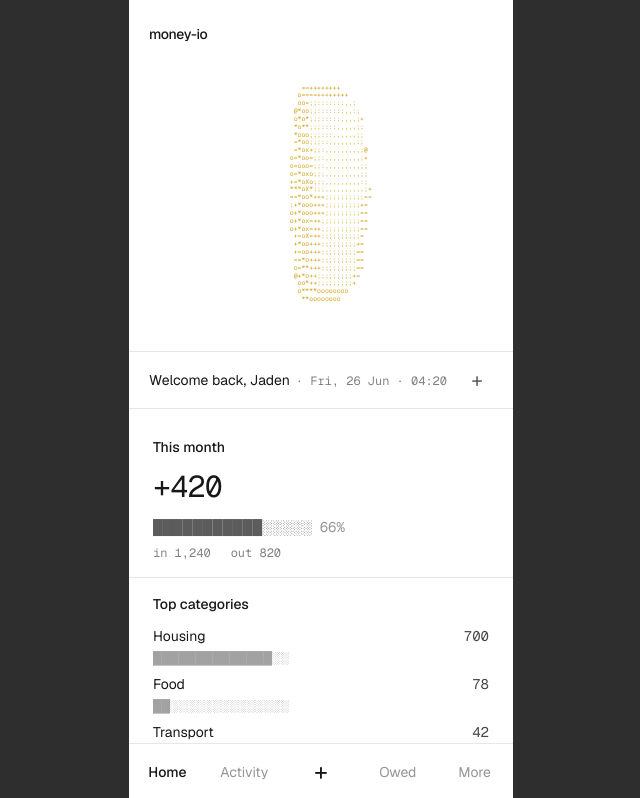
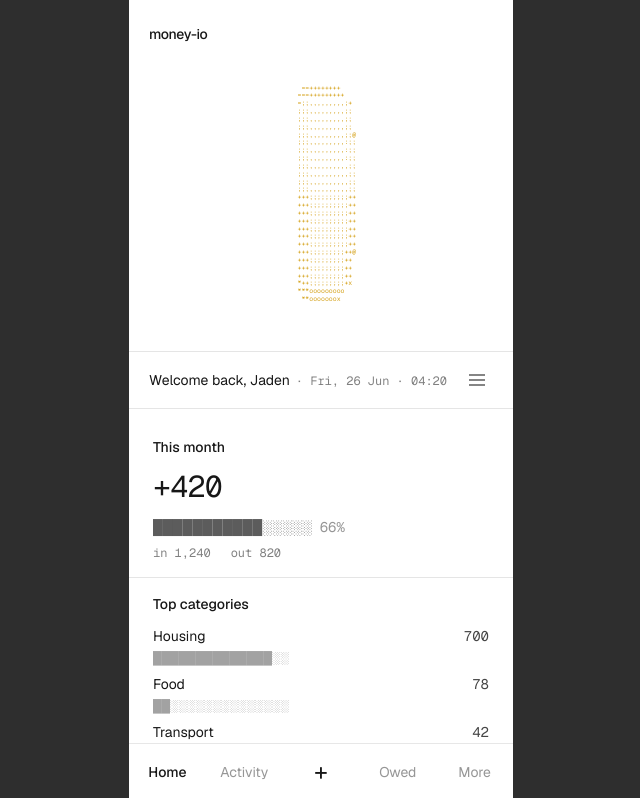
Before and after one commit to jadenkhuu/money-io, a Next.js app: page / in a window 1280 px wide. Shown: the top 798 px of the page, without its empty margins (319-959 px from the left). Built offline with nearby package versions, Linux system fonts and the light colour scheme.

Commit message:
fixed some scrolling

```diff
--- a/src/app/globals.css
+++ b/src/app/globals.css
@@ -19,7 +19,6 @@
 html,
 body {
   height: 100%;
-  overscroll-behavior: none;
 }
 
 /* Centered app column. On mobile (≤ 499px) it fills 100% of the viewport —
@@ -43,3 +42,11 @@
   color: var(--foreground);
   font-family: var(--font-sans), system-ui, sans-serif;
 }
+
+@utility scrollbar-none {
+  scrollbar-width: none;
+  -ms-overflow-style: none;
+  &::-webkit-scrollbar {
+    display: none;
+  }
+}
--- a/src/app/home-header.tsx
+++ b/src/app/home-header.tsx
@@ -40,10 +40,14 @@
       </p>
       <button
         type="button"
-        aria-label="Add widget"
+        aria-label="Manage widgets"
         className="flex h-8 w-8 items-center justify-center text-foreground/70"
       >
-        <span className="text-xl leading-none">+</span>
+        <svg width="16" height="12" viewBox="0 0 16 12" fill="none" aria-hidden="true">
+          <line x1="0" y1="1" x2="16" y2="1" stroke="currentColor" strokeWidth="1.5" strokeLinecap="round" />
+          <line x1="0" y1="6" x2="16" y2="6" stroke="currentColor" strokeWidth="1.5" strokeLinecap="round" />
+          <line x1="0" y1="11" x2="16" y2="11" stroke="currentColor" strokeWidth="1.5" strokeLinecap="round" />
+        </svg>
       </button>
     </div>
   );
--- a/src/app/layout.tsx
+++ b/src/app/layout.tsx
@@ -42,9 +42,9 @@
       lang="en"
       className={`${geistSans.variable} ${geistMono.variable} h-full antialiased`}
     >
-      <body className="min-h-dvh bg-app-bg flex justify-center items-start">
-        <div className="app-column @container flex min-h-dvh flex-col bg-app-surface">
-          <div className="flex-1">{children}</div>
+      <body className="h-dvh bg-app-bg flex justify-center items-start overflow-hidden">
+        <div className="app-column @container flex h-dvh flex-col bg-app-surface">
+          <div className="flex-1 overflow-y-auto scrollbar-none">{children}</div>
           <AppNav />
         </div>
         <ServiceWorkerRegister />
--- a/src/app/nav.tsx
+++ b/src/app/nav.tsx
@@ -27,7 +27,7 @@
   return (
     <>
       <nav
-        className="sticky bottom-0 z-40 grid grid-cols-5 border-t border-foreground/10 bg-app-surface"
+        className="z-40 grid grid-cols-5 border-t border-foreground/10 bg-app-surface"
         style={{ paddingBottom: "env(safe-area-inset-bottom)" }}
       >
         <TabLink {...TABS[0]} active={isActive(pathname, TABS[0].href)} />
```
